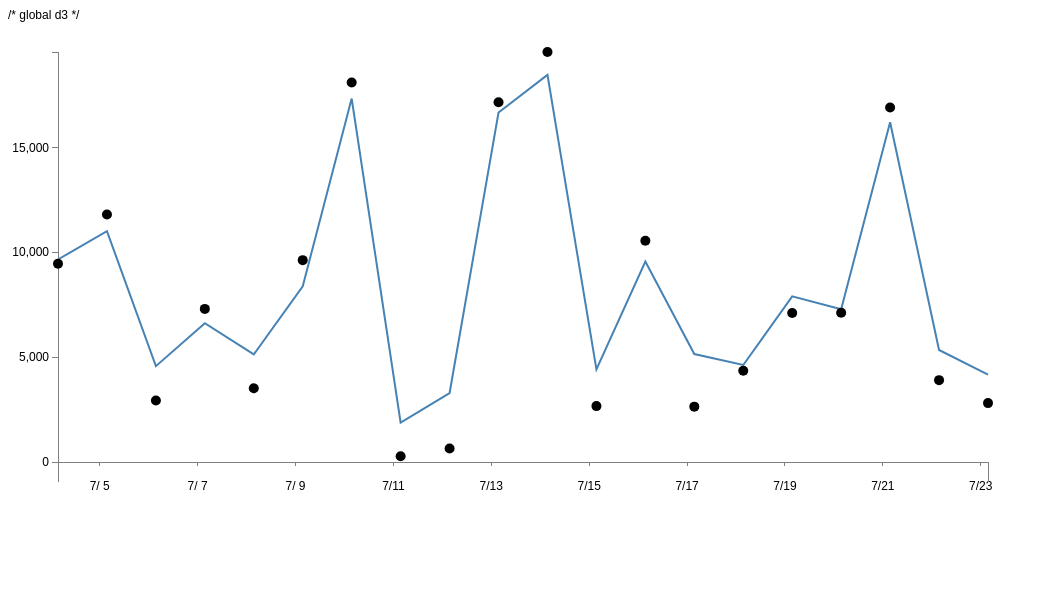
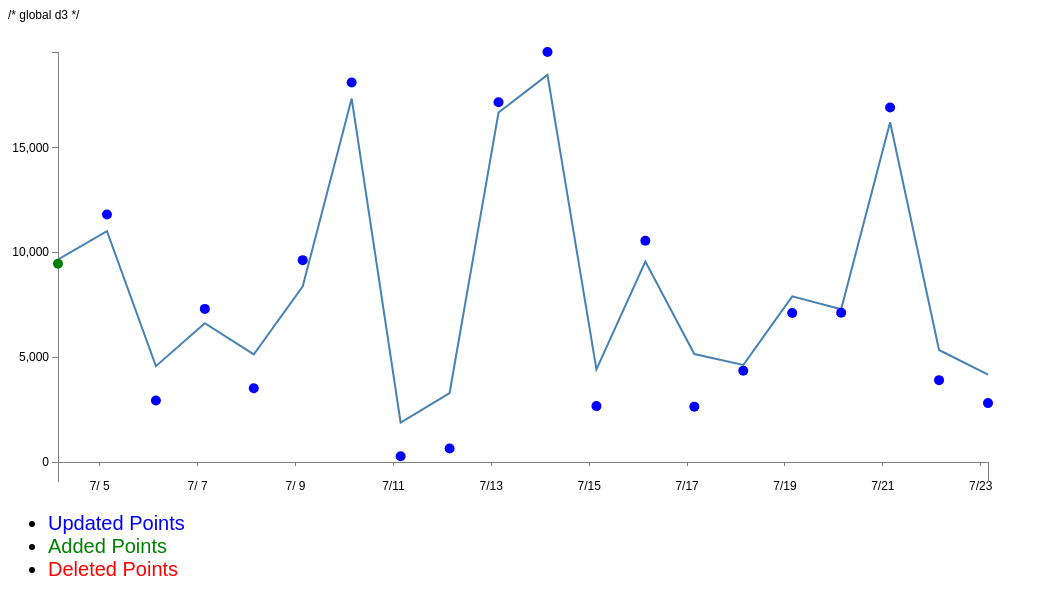
Before and after one commit to donhenton/mastering-d3-html-netbeans, a website: page mygraph/modline.html in a window 1280 px wide. Shown: the whole page, without its empty margins (0-1048 px from the left). Drawn offline with Linux system fonts and the light colour scheme.

Commit message:
working on dynamic line point graph

```diff
--- a/mygraph/modline.html
+++ b/mygraph/modline.html
@@ -53,8 +53,13 @@ and open the template in the editor.
 
 
         <div id="graph"></div>
-
-
+    <div style="font-size: 20px">
+        <ul>
+            <li><span style="color:blue">Updated Points</span></li>
+            <li><span style="color:green">Added Points</span></li>
+            <li><span style="color:red">Deleted Points</span></li>
+        </ul>
+    </div>
         <script>
 
             var graph;
@@ -164,7 +169,9 @@ and open the template in the editor.
             {
 
                  var dots = svg.selectAll(".dot").data(data, key);
+                 dots.attr("fill", "blue");
                  dots.enter().append("circle")
+                         .attr("fill","green")
                         .attr("r", 5)
                         .attr("class", "dot")
                         .attr("cx", function (d) {
@@ -189,7 +196,7 @@ and open the template in the editor.
                             // console.log(d + " " + x + " " + y)
 
                         });
-                 dots.exit().remove();
+                 dots.exit().transition().duration(500).attr("fill", "red").remove();
                  dots.transition().duration(500)
                  .attr("r", 5)
                  .attr("cx", function (d) {
@@ -269,54 +276,6 @@ and open the template in the editor.
                 return Math.floor(Math.random() * (max + 1))
             }
 
-//            setInterval(function () {
-//                data.shift();
-//                data.push(rand(100));
-//                console.log("interval")
-//                redraw();
-//            }, 1500);
-
-
-            /*
-             var m = [80, 80, 80, 80]; // margins
-             var w = 1000 - m[1] - m[3]; // width
-             var h = 400 - m[0] - m[2]; // height
-
-             var x = d3.scale.linear().domain([0, data.length]).range([0, w]);
-             var y = d3.scale.linear().domain([0, d3.max(data)]).range([h, 0]);
-
-             line = d3.svg.line()
-             .x(function (d, i) {
-             return x(i);
-             })
-             .y(function (d) {
-             return y(d);
-             })
-
-             graph = d3.select("body").append("svg")
-             .attr("width", w + m[1] + m[3])
-             .attr("height", h + m[0] + m[2])
-             .append("g")
-             .attr("transform", "translate(" + m[3] + "," + m[0] + ")");
-
-             var xAxis = d3.svg.axis().scale(x).tickSize(-h).tickSubdivide(true);
-             graph.append("g")
-             .attr("class", "x axis")
-             .attr("transform", "translate(0," + h + ")")
-             .call(xAxis);
-
-
-             var yAxisLeft = d3.svg.axis().scale(y).ticks(4).orient("left");
-             graph.append("svg:g")
-             .attr("class", "y axis")
-             .attr("transform", "translate(-25,0)")
-             .call(yAxisLeft);
-
-             //            graph.append("svg:path")
-             //                    .data([data])
-             //                    .attr("d", line);
-             //redraw();
-             */
 
             setUp();
 
```
